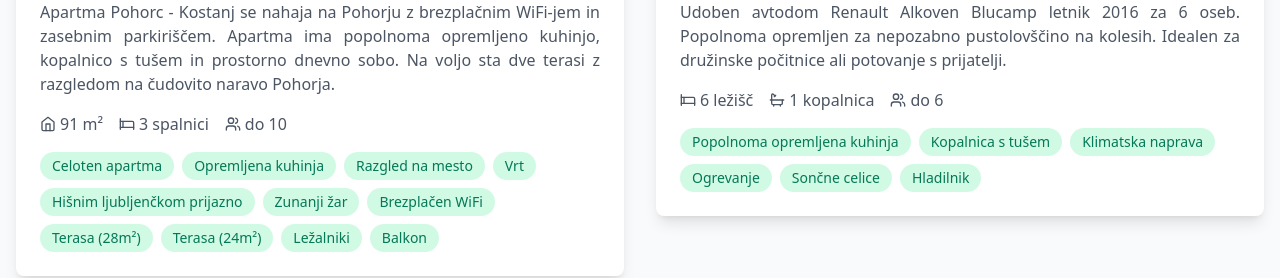
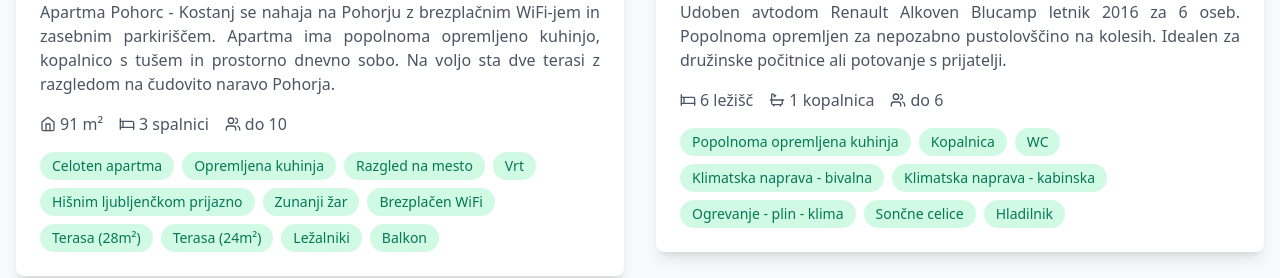
Before and after one commit to Tony33344/app_pohorc, a React (Vite) app: page / in a window 1280 px wide. Shown: the part 2180-2458 px from the top of the page. Built offline with nearby package versions, Linux system fonts and the light colour scheme.

Commit message:
Update camper amenities: split AC (living/cabin), split bathroom/WC, heating - gas - climate

```diff
--- a/src/data/apartments.ts
+++ b/src/data/apartments.ts
@@ -129,19 +129,19 @@ export const apartments: Apartment[] = [
       sl: {
         title: 'Avtodom Renault Alkoven Blucamp',
         description: 'Udoben avtodom Renault Alkoven Blucamp letnik 2016 za 6 oseb. Popolnoma opremljen za nepozabno pustolovščino na kolesih. Idealen za družinske počitnice ali potovanje s prijatelji.',
-        amenities: ['Popolnoma opremljena kuhinja', 'Kopalnica s tušem', 'Klimatska naprava', 'Ogrevanje', 'Sončne celice', 'Hladilnik'],
+        amenities: ['Popolnoma opremljena kuhinja', 'Kopalnica', 'WC', 'Klimatska naprava - bivalna', 'Klimatska naprava - kabinska', 'Ogrevanje - plin - klima', 'Sončne celice', 'Hladilnik'],
         location: 'Pohorje, Maribor'
       },
       en: {
         title: 'Camper Renault Alkoven Blucamp',
         description: 'Comfortable Renault Alkoven Blucamp camper from 2016 for 6 persons. Fully equipped for an unforgettable adventure on wheels. Perfect for family vacations or traveling with friends.',
-        amenities: ['Fully equipped kitchen', 'Bathroom with shower', 'Air conditioning', 'Heating', 'Solar panels', 'Refrigerator'],
+        amenities: ['Fully equipped kitchen', 'Bathroom', 'WC', 'Air conditioning - living area', 'Air conditioning - cabin', 'Heating - gas - climate', 'Solar panels', 'Refrigerator'],
         location: 'Pohorje, Maribor'
       },
       de: {
         title: 'Wohnmobil Renault Alkoven Blucamp',
         description: 'Komfortables Renault Alkoven Blucamp Wohnmobil Baujahr 2016 für 6 Personen. Komplett ausgestattet für ein unvergessliches Abenteuer auf Rädern. Perfekt für Familienurlaub oder Reisen mit Freunden.',
-        amenities: ['Komplett ausgestattete Küche', 'Badezimmer mit Dusche', 'Klimaanlage', 'Heizung', 'Solarzellen', 'Kühlschrank'],
+        amenities: ['Komplett ausgestattete Küche', 'Badezimmer', 'WC', 'Klimaanlage - Wohnbereich', 'Klimaanlage - Kabine', 'Heizung - Gas - Klima', 'Solarzellen', 'Kühlschrank'],
         location: 'Pohorje, Maribor'
       }
     },
```
Also changed, not shown: 4 other files (tests, documents, lock files or other folders).
